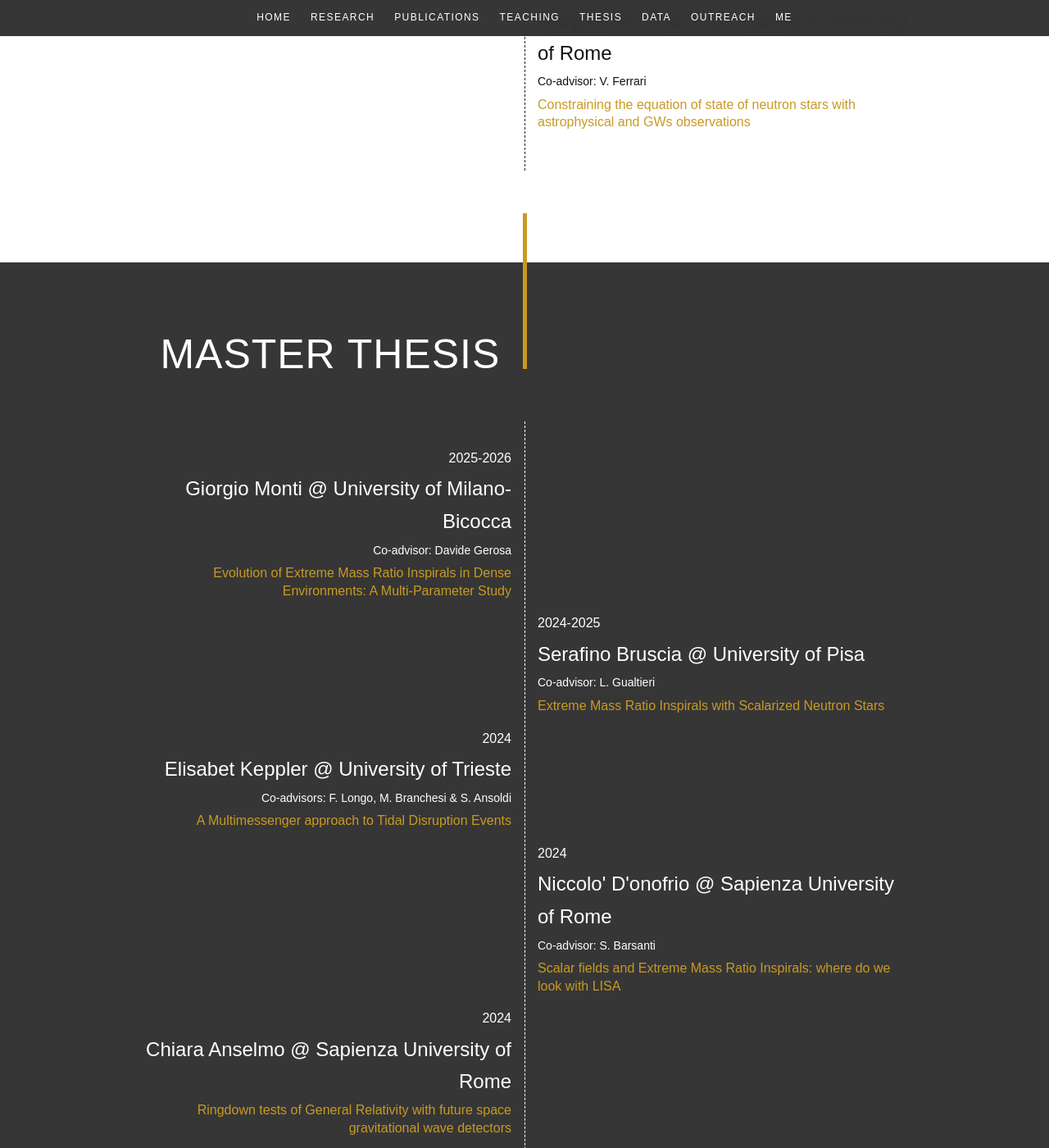
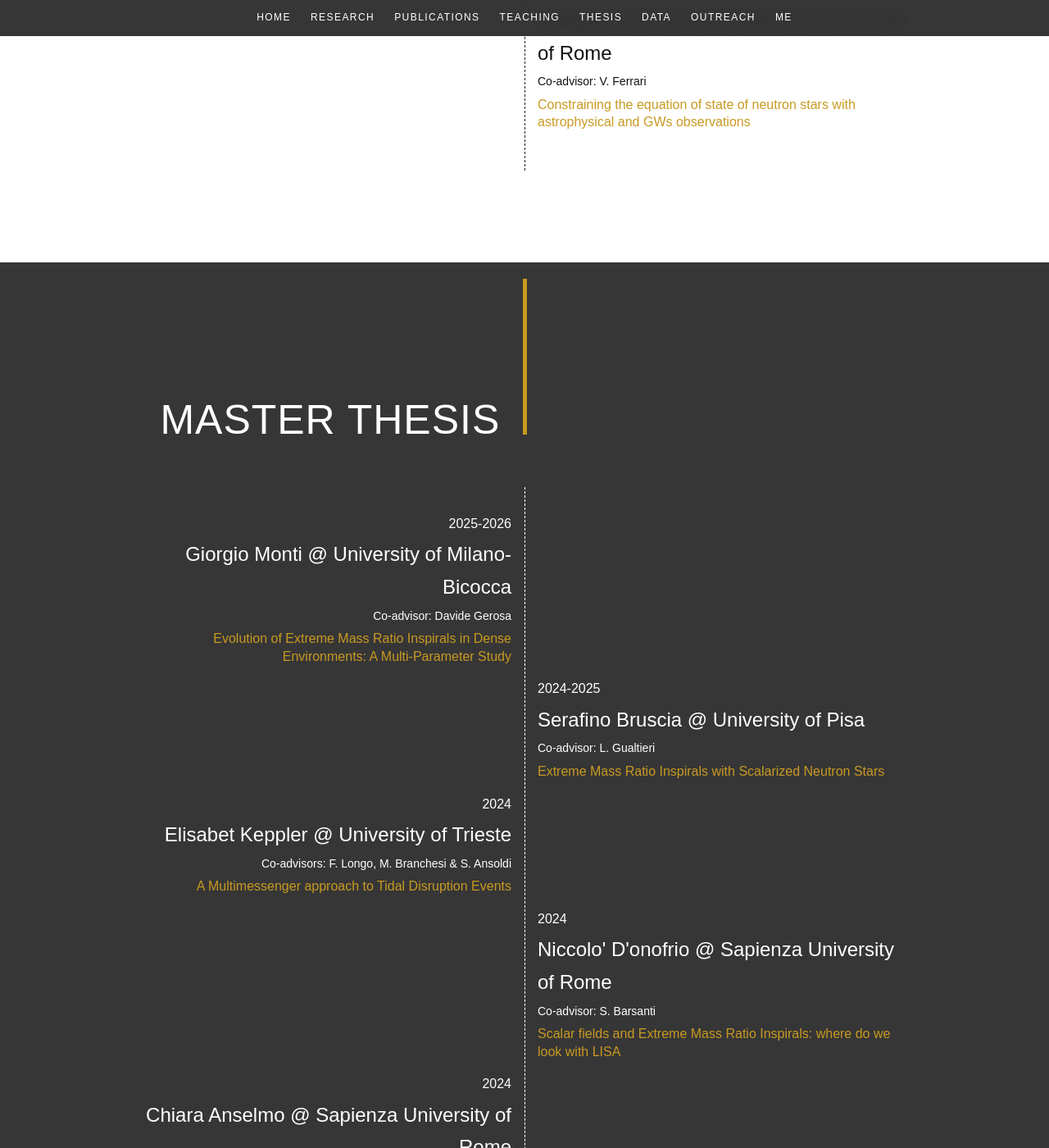
Before and after one commit to masellia/andreamaselli.github.io, a Jekyll site: the page built from pages/thesis.md, in a window 1280 px wide and 1400 px high, scrolled down 2004 px. Shown: the whole window at 82% size. Built offline with Jekyll 4.4.1, drawn with Linux system fonts in a browser that asks for light colours; some web fonts are replaced.

Commit message:
thesis page

```diff
--- a/assets/css/main.css
+++ b/assets/css/main.css
@@ -691,7 +691,7 @@ body {
 
 .master-thesis-section {
   background: rgba(44,44,44,0.95);
-  padding: 0rem 0 5rem;
+  padding: 5rem 0 5rem;
   margin-top: 5rem;
 }
 
```
